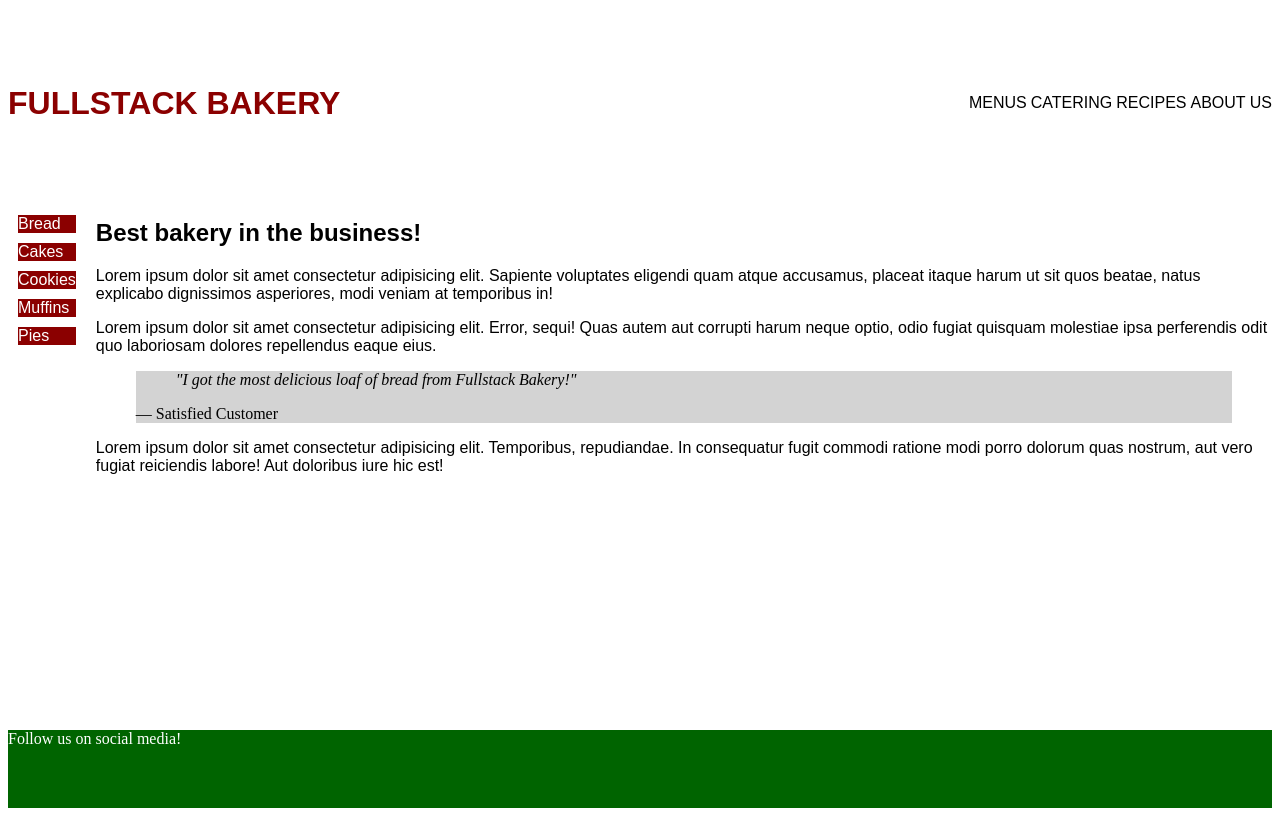
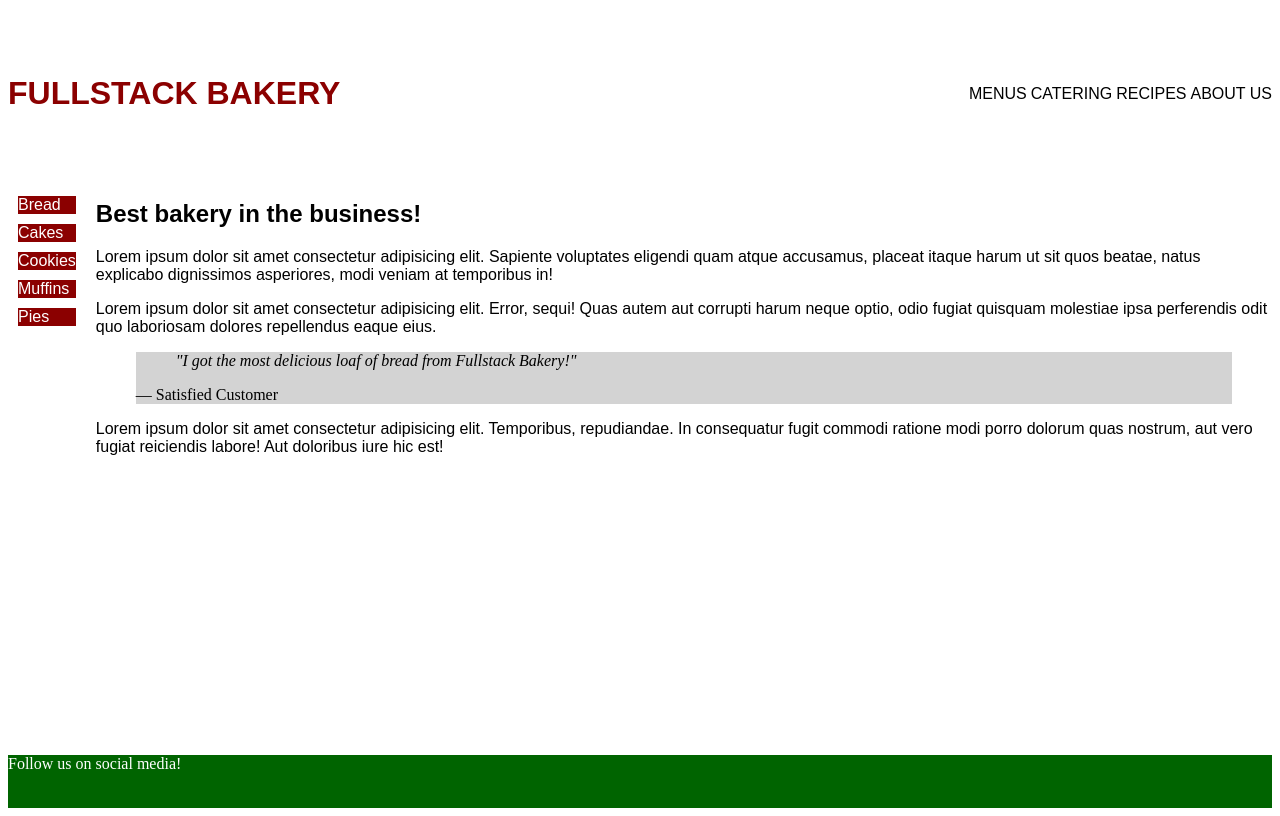
Before and after one commit to mrhoads14/fullstack-bakery, a plain HTML site: page index.html in a window 1280 px wide. Drawn offline with Linux system fonts and the light colour scheme.

Commit message:
change flex-grow

```diff
--- a/styles.css
+++ b/styles.css
@@ -8,7 +8,7 @@ header {
   display: flex;
   justify-content: space-between;
   align-items: center;
-  flex-grow: 3;
+  flex-grow: 2;
 }
 
 a {
@@ -68,7 +68,7 @@ p {
 footer {
   background-color: darkgreen;
   color: white;
-  flex-grow: 2;
+  flex-grow: 1;
 }
 
 li.side {
```
